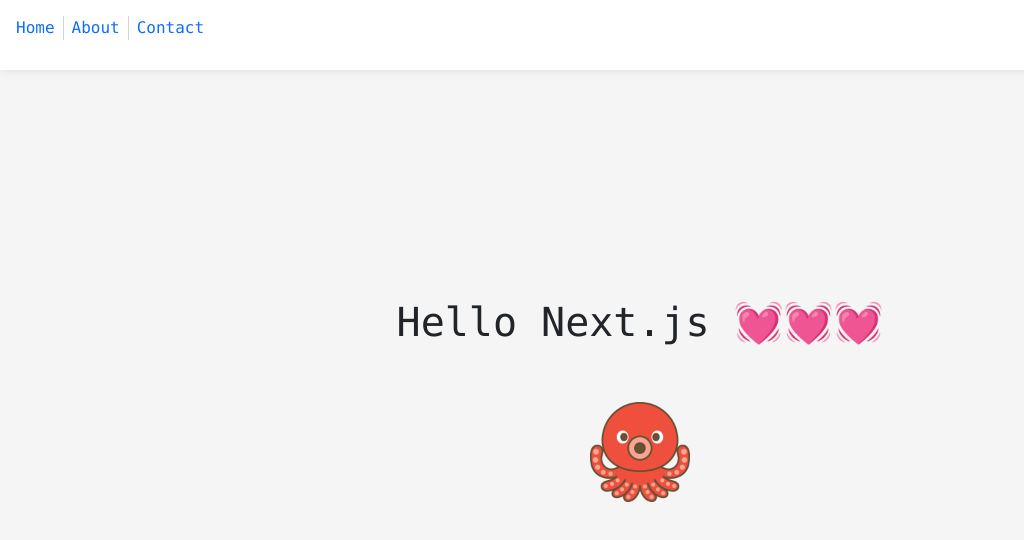
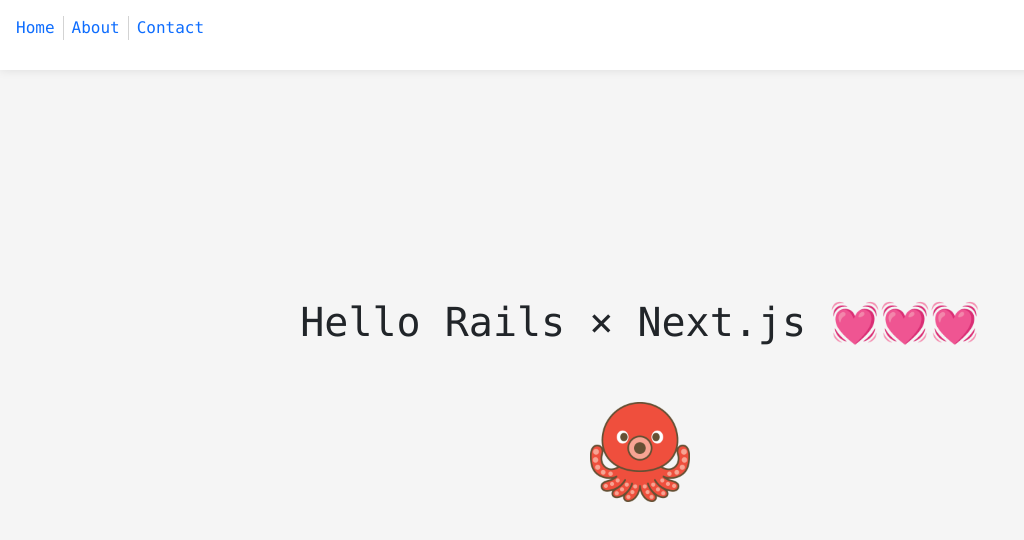
Before and after one commit to osawa-koki/rails-nextjs-template, a Next.js app in the folder web/client/: page / in a window 1280 px wide. Shown: the top 540 px of the page, without its empty margins (0-1024 px from the left). Built offline with nearby package versions, Linux system fonts and the light colour scheme.

Commit message:
小さな修正。

```diff
--- a/web/client/pages/index.tsx
+++ b/web/client/pages/index.tsx
@@ -4,7 +4,7 @@
   return (
     <Layout>
       <div id='Index'>
-        <h1>Hello Next.js 💓💓💓</h1>
+        <h1>Hello Rails × Next.js 💓💓💓</h1>
         <img id='Logo' src="./tako.png" alt="Logo" />
       </div>
     </Layout>
```
